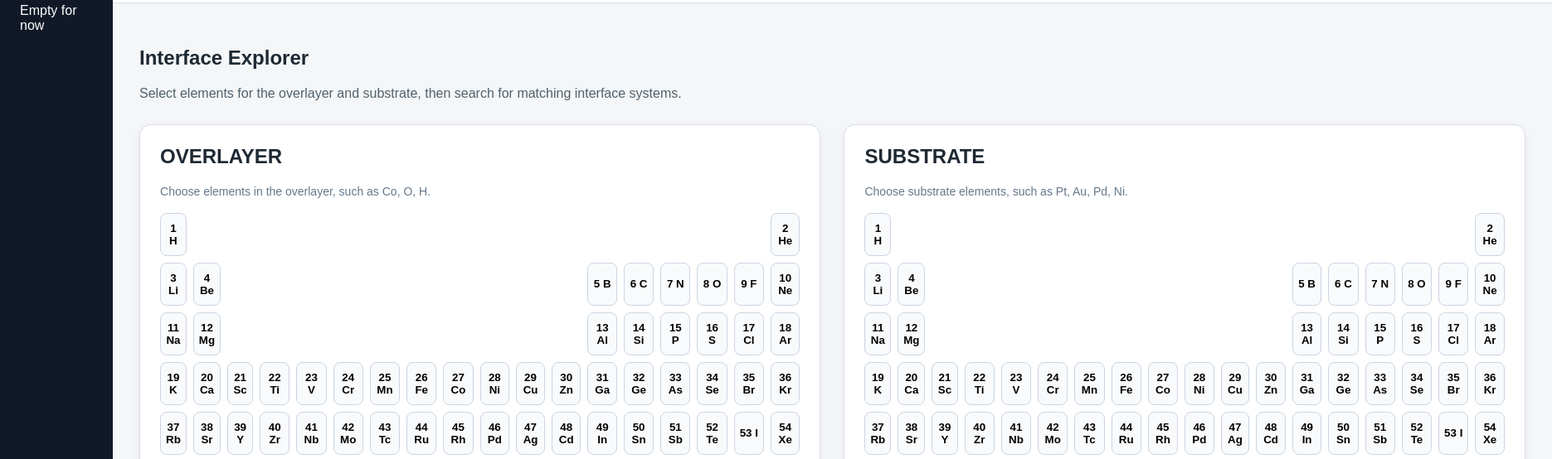
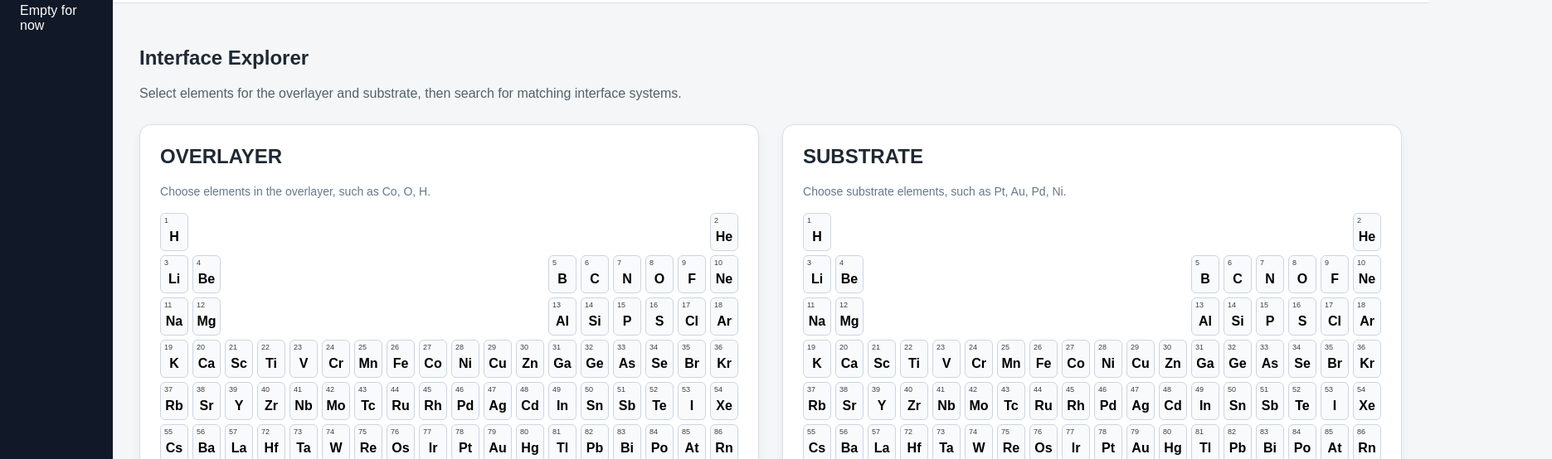
Before and after one commit to wenxunnn/test-interfaces-database, a plain HTML site: page index.html in a window 1280 px wide. Shown: the part 68-622 px from the top of the page at 83% size, 1871 px wide, since content can reach past the window. Drawn offline with Linux system fonts and the light colour scheme.

Commit message:
Revise periodic table grid and element styles
Updated the periodic table layout and element styles.

```diff
--- a/style.css
+++ b/style.css
@@ -105,22 +105,52 @@
 
 .periodic-table {
   display: grid;
-  grid-template-columns: repeat(8, 1fr);
-  gap: 8px;
+  grid-template-columns: repeat(18, minmax(34px, 1fr));
+  grid-template-rows: repeat(10, 46px);
+  gap: 5px;
   margin-top: 18px;
+  overflow-x: auto;
+  padding-bottom: 8px;
 }
 
 .element {
   border: 1px solid #cbd5e1;
   background: #f8fafc;
-  padding: 10px 6px;
-  border-radius: 8px;
-  text-align: center;
+  border-radius: 6px;
   cursor: pointer;
   font-weight: bold;
   transition: 0.15s;
+  position: relative;
+  padding: 4px;
+  min-width: 34px;
 }
 
+.element:hover {
+  background: #dbeafe;
+  border-color: #2563eb;
+}
+
+.element.selected {
+  background: #2563eb;
+  color: white;
+  border-color: #2563eb;
+}
+
+.atomic-number {
+  position: absolute;
+  top: 3px;
+  left: 4px;
+  font-size: 9px;
+  font-weight: normal;
+  opacity: 0.75;
+}
+
+.element-symbol {
+  display: block;
+  font-size: 16px;
+  margin-top: 12px;
+  text-align: center;
+}
 .element:hover {
   background: #dbeafe;
   border-color: #2563eb;
```
